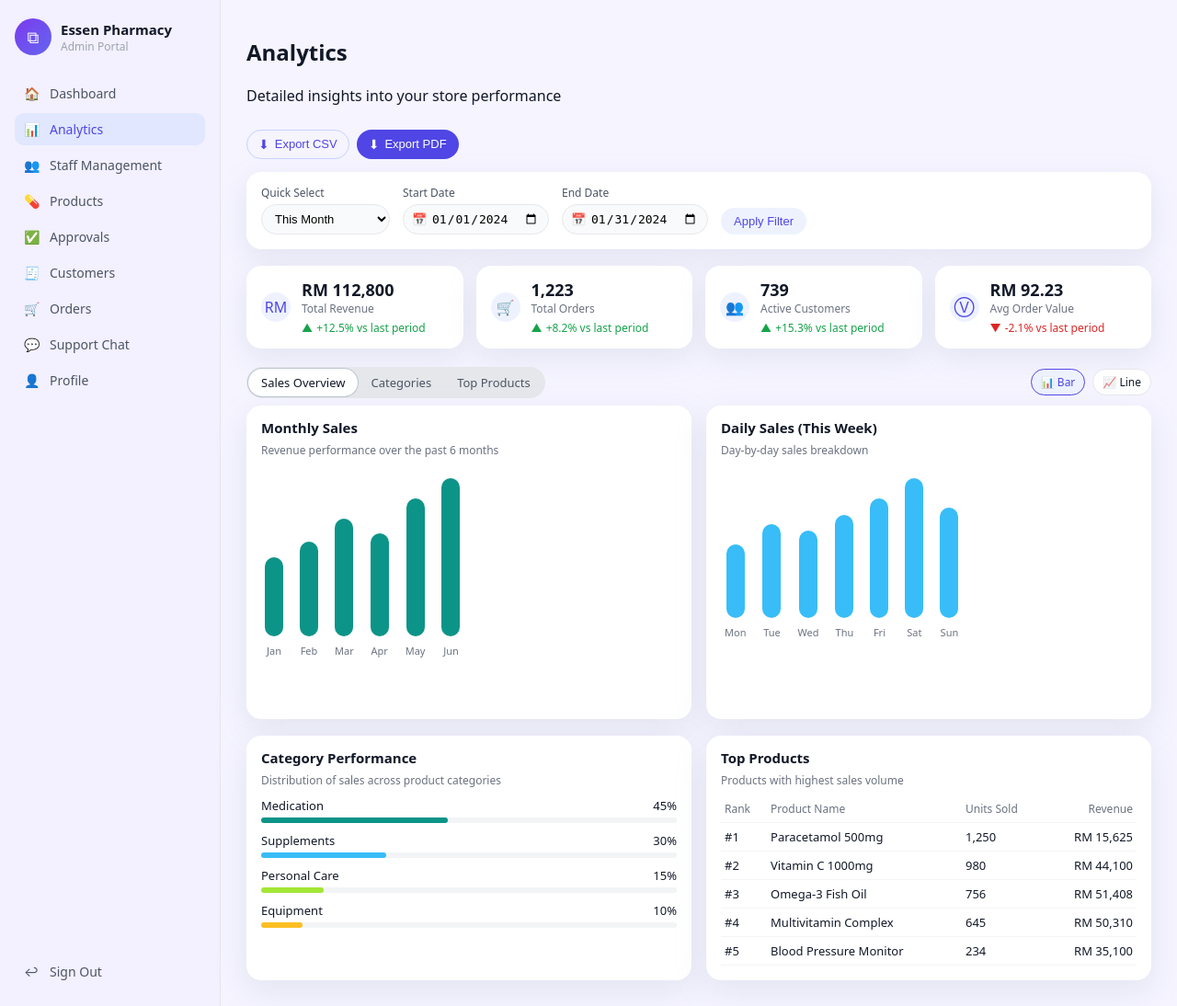
After one commit to sheaujun/CommerceGo, a PHP site: page /admin/analytics.php in a window 1280 px wide. The commit adds this page. Shown: the whole page at 92% size. Run offline with PHP 8.4, Linux system fonts and the light colour scheme; the visitor is signed in with stand-in values (Sample User, id 1).

Commit message:
Add analytics page and corresponding styles for admin dashboard

```diff
--- /dev/null
+++ b/admin/analytics.php
@@ -0,0 +1,314 @@
+<?php
+session_start();
+require_once __DIR__ . '/../db.php';
+
+if (!isset($_SESSION['userID']) || ($_SESSION['role'] ?? '') !== 'admin') {
+    header('Location: ../login.php');
+    exit;
+}
+
+// Static analytics data (placeholder, later can be queried from DB)
+$monthlySales = [
+    ['month' => 'Jan', 'sales' => 13000],
+    ['month' => 'Feb', 'sales' => 15500],
+    ['month' => 'Mar', 'sales' => 19200],
+    ['month' => 'Apr', 'sales' => 16800],
+    ['month' => 'May', 'sales' => 22500],
+    ['month' => 'Jun', 'sales' => 25800],
+];
+
+$dailySales = [
+    ['day' => 'Mon', 'sales' => 3200],
+    ['day' => 'Tue', 'sales' => 4100],
+    ['day' => 'Wed', 'sales' => 3800],
+    ['day' => 'Thu', 'sales' => 4500],
+    ['day' => 'Fri', 'sales' => 5200],
+    ['day' => 'Sat', 'sales' => 6100],
+    ['day' => 'Sun', 'sales' => 4800],
+];
+
+$categories = [
+    ['name' => 'Medication',    'value' => 45, 'color' => '#0d9488'],
+    ['name' => 'Supplements',   'value' => 30, 'color' => '#38bdf8'],
+    ['name' => 'Personal Care', 'value' => 15, 'color' => '#a3e635'],
+    ['name' => 'Equipment',     'value' => 10, 'color' => '#fbbf24'],
+];
+
+$topProducts = [
+    ['name' => 'Paracetamol 500mg',      'units' => 1250, 'revenue' => 15625],
+    ['name' => 'Vitamin C 1000mg',       'units' => 980,  'revenue' => 44100],
+    ['name' => 'Omega-3 Fish Oil',       'units' => 756,  'revenue' => 51408],
+    ['name' => 'Multivitamin Complex',   'units' => 645,  'revenue' => 50310],
+    ['name' => 'Blood Pressure Monitor', 'units' => 234,  'revenue' => 35100],
+];
+
+$totalSales      = array_sum(array_column($monthlySales, 'sales'));
+$totalOrders     = 1223;
+$activeCustomers = 739;
+$avgOrderValue   = $totalOrders > 0 ? $totalSales / $totalOrders : 0;
+
+?>
+<!DOCTYPE html>
+<html lang="en">
+<head>
+    <meta charset="UTF-8">
+    <title>Essen Pharmacy - Analytics</title>
+    <meta name="viewport" content="width=device-width, initial-scale=1.0">
+    <link rel="stylesheet" href="css/admin-dashboard.css">
+    <link rel="stylesheet" href="css/admin-analytics.css">
+</head>
+<body>
+<div class="admin-layout">
+    <aside class="sidebar">
+        <div class="sidebar-header">
+            <div class="logo-circle">
+                <span class="logo-icon">⧉</span>
+            </div>
+            <div class="sidebar-brand">
+                <div class="brand-title">Essen Pharmacy</div>
+                <div class="brand-subtitle">Admin Portal</div>
+            </div>
+        </div>
+
+        <nav class="sidebar-nav">
+            <a href="dashboard.php" class="nav-item">
+                <span class="nav-icon">🏠</span>
+                <span class="nav-label">Dashboard</span>
+            </a>
+            <a href="analytics.php" class="nav-item active">
+                <span class="nav-icon">📊</span>
+                <span class="nav-label">Analytics</span>
+            </a>
+            <a href="staff.php" class="nav-item">
+                <span class="nav-icon">👥</span>
+                <span class="nav-label">Staff Management</span>
+            </a>
+            <a href="products.php" class="nav-item">
+                <span class="nav-icon">💊</span>
+                <span class="nav-label">Products</span>
+            </a>
+            <a href="approvals.php" class="nav-item">
+                <span class="nav-icon">✅</span>
+                <span class="nav-label">Approvals</span>
+            </a>
+            <a href="customers.php" class="nav-item">
+                <span class="nav-icon">🧾</span>
+                <span class="nav-label">Customers</span>
+            </a>
+            <a href="orders.php" class="nav-item">
+                <span class="nav-icon">🛒</span>
+                <span class="nav-label">Orders</span>
+            </a>
+            <a href="#" class="nav-item">
+                <span class="nav-icon">💬</span>
+                <span class="nav-label">Support Chat</span>
+            </a>
+            <a href="#" class="nav-item">
+                <span class="nav-icon">👤</span>
+                <span class="nav-label">Profile</span>
+            </a>
+        </nav>
+
+        <div class="sidebar-footer">
+            <a href="../logout.php" class="nav-item">
+                <span class="nav-icon">↩</span>
+                <span class="nav-label">Sign Out</span>
+            </a>
+        </div>
+    </aside>
+
+    <main class="main-content">
+        <section class="analytics-header">
+            <div class="analytics-header-top">
+                <div>
+                    <h1>Analytics</h1>
+                    <p>Detailed insights into your store performance</p>
+                </div>
+                <div class="analytics-header-actions">
+                    <button class="btn-outline">
+                        <span class="btn-icon">⬇</span>
+                        Export CSV
+                    </button>
+                    <button class="btn-solid">
+                        <span class="btn-icon">⬇</span>
+                        Export PDF
+                    </button>
+                </div>
+            </div>
+        </section>
+
+        <section class="filter-card">
+            <div class="filter-grid">
+                <div class="filter-group">
+                    <label class="filter-label">Quick Select</label>
+                    <select class="filter-select">
+                        <option>This Month</option>
+                        <option>This Week</option>
+                        <option>Today</option>
+                        <option>This Quarter</option>
+                        <option>This Year</option>
+                    </select>
+                </div>
+                <div class="filter-group">
+                    <label class="filter-label" for="start-date">Start Date</label>
+                    <div class="date-input-wrapper">
+                        <span class="calendar-icon">📅</span>
+                        <input id="start-date" type="date" class="filter-input" value="2024-01-01">
+                    </div>
+                </div>
+                <div class="filter-group">
+                    <label class="filter-label" for="end-date">End Date</label>
+                    <div class="date-input-wrapper">
+                        <span class="calendar-icon">📅</span>
+                        <input id="end-date" type="date" class="filter-input" value="2024-01-31">
+                    </div>
+                </div>
+                <button class="filter-apply-btn">Apply Filter</button>
+            </div>
+        </section>
+
+        <section class="analytics-metric-grid">
+            <div class="metric-card">
+                <div class="metric-icon">RM</div>
+                <div class="metric-main">
+                    <div class="metric-value">RM <?php echo number_format($totalSales, 0); ?></div>
+                    <div class="metric-label">Total Revenue</div>
+                    <div class="metric-change positive">
+                        <span>▲</span><span>+12.5% vs last period</span>
+                    </div>
+                </div>
+            </div>
+            <div class="metric-card">
+                <div class="metric-icon">🛒</div>
+                <div class="metric-main">
+                    <div class="metric-value"><?php echo number_format($totalOrders, 0); ?></div>
+                    <div class="metric-label">Total Orders</div>
+                    <div class="metric-change positive">
+                        <span>▲</span><span>+8.2% vs last period</span>
+                    </div>
+                </div>
+            </div>
+            <div class="metric-card">
+                <div class="metric-icon">👥</div>
+                <div class="metric-main">
+                    <div class="metric-value"><?php echo number_format($activeCustomers, 0); ?></div>
+                    <div class="metric-label">Active Customers</div>
+                    <div class="metric-change positive">
+                        <span>▲</span><span>+15.3% vs last period</span>
+                    </div>
+                </div>
+            </div>
+            <div class="metric-card">
+                <div class="metric-icon">Ⓥ</div>
+                <div class="metric-main">
+                    <div class="metric-value">RM <?php echo number_format($avgOrderValue, 2); ?></div>
+                    <div class="metric-label">Avg Order Value</div>
+                    <div class="metric-change negative">
+                        <span>▼</span><span>-2.1% vs last period</span>
+                    </div>
+                </div>
+            </div>
+        </section>
+
+        <section class="analytics-tabs-header">
+            <div class="tabs-list">
+                <div class="tab-pill active">Sales Overview</div>
+                <div class="tab-pill">Categories</div>
+                <div class="tab-pill">Top Products</div>
+            </div>
+            <div class="chart-type-toggle">
+                <div class="chart-type-btn active">📊 Bar</div>
+                <div class="chart-type-btn">📈 Line</div>
+            </div>
+        </section>
+
+        <section class="analytics-main-row">
+            <div class="card">
+                <div class="card-header">
+                    <h2 class="analytics-card-title">Monthly Sales</h2>
+                    <p class="analytics-card-desc">Revenue performance over the past 6 months</p>
+                </div>
+                <div class="chart-area">
+                    <div class="chart-bars teal">
+                        <?php foreach ($monthlySales as $point): ?>
+                            <div class="chart-bar">
+                                <div class="bar" style="height: <?php echo (int)($point['sales'] / 150); ?>px;"></div>
+                                <div class="bar-label"><?php echo htmlspecialchars($point['month']); ?></div>
+                            </div>
+                        <?php endforeach; ?>
+                    </div>
+                </div>
+            </div>
+
+            <div class="card">
+                <div class="card-header">
+                    <h2 class="analytics-card-title">Daily Sales (This Week)</h2>
+                    <p class="analytics-card-desc">Day-by-day sales breakdown</p>
+                </div>
+                <div class="chart-area">
+                    <div class="chart-bars blue">
+                        <?php foreach ($dailySales as $point): ?>
+                            <div class="chart-bar">
+                                <div class="bar" style="height: <?php echo (int)($point['sales'] / 40); ?>px;"></div>
+                                <div class="bar-label"><?php echo htmlspecialchars($point['day']); ?></div>
+                            </div>
+                        <?php endforeach; ?>
+                    </div>
+                </div>
+            </div>
+        </section>
+
+        <section class="analytics-bottom-row">
+            <div class="card">
+                <div class="card-header">
+                    <h2 class="analytics-card-title">Category Performance</h2>
+                    <p class="analytics-card-desc">Distribution of sales across product categories</p>
+                </div>
+                <div class="category-list">
+                    <?php foreach ($categories as $category): ?>
+                        <div class="category-row">
+                            <div class="category-row-header">
+                                <span><?php echo htmlspecialchars($category['name']); ?></span>
+                                <span><?php echo (int)$category['value']; ?>%</span>
+                            </div>
+                            <div class="category-bar-track">
+                                <div class="category-bar-fill"
+                                     style="width: <?php echo (int)$category['value']; ?>%; background-color: <?php echo htmlspecialchars($category['color']); ?>;"></div>
+                            </div>
+                        </div>
+                    <?php endforeach; ?>
+                </div>
+            </div>
+
+            <div class="card">
+                <div class="card-header">
+                    <h2 class="analytics-card-title">Top Products</h2>
+                    <p class="analytics-card-desc">Products with highest sales volume</p>
+                </div>
+                <table class="top-products-table">
+                    <thead>
+                    <tr>
+                        <th>Rank</th>
+                        <th>Product Name</th>
+                        <th>Units Sold</th>
+                        <th>Revenue</th>
+                    </tr>
+                    </thead>
+                    <tbody>
+                    <?php $rank = 1; ?>
+                    <?php foreach ($topProducts as $product): ?>
+                        <tr>
+                            <td>#<?php echo $rank++; ?></td>
+                            <td><?php echo htmlspecialchars($product['name']); ?></td>
+                            <td><?php echo number_format($product['units'], 0); ?></td>
+                            <td>RM <?php echo number_format($product['revenue'], 0); ?></td>
+                        </tr>
+                    <?php endforeach; ?>
+                    </tbody>
+                </table>
+            </div>
+        </section>
+    </main>
+</div>
+</body>
+</html>
--- /dev/null
+++ b/admin/css/admin-analytics.css
@@ -0,0 +1,313 @@
+.analytics-header {
+    display: flex;
+    flex-direction: column;
+    gap: 8px;
+    margin-bottom: 14px;
+}
+
+.analytics-header-top {
+    display: flex;
+    flex-direction: column;
+    gap: 10px;
+}
+
+.analytics-header-actions {
+    display: flex;
+    gap: 8px;
+    flex-wrap: wrap;
+}
+
+.btn-outline,
+.btn-solid {
+    display: inline-flex;
+    align-items: center;
+    justify-content: center;
+    gap: 6px;
+    padding: 7px 12px;
+    border-radius: 999px;
+    font-size: 13px;
+    border: 1px solid transparent;
+    background-color: #4f46e5;
+    color: #ffffff;
+    text-decoration: none;
+    cursor: pointer;
+}
+
+.btn-outline {
+    background-color: transparent;
+    color: #4f46e5;
+    border-color: #c7d2fe;
+}
+
+.btn-outline:hover {
+    background-color: #e0e7ff;
+}
+
+.btn-solid:hover {
+    filter: brightness(1.03);
+}
+
+.btn-icon {
+    font-size: 14px;
+}
+
+/* Filter bar */
+.filter-card {
+    background-color: #ffffff;
+    border-radius: 16px;
+    box-shadow: 0 10px 30px rgba(148, 163, 184, 0.18);
+    padding: 14px 16px 16px;
+    margin-bottom: 18px;
+}
+
+.filter-grid {
+    display: flex;
+    flex-wrap: wrap;
+    align-items: flex-end;
+    gap: 14px;
+}
+
+.filter-group {
+    display: flex;
+    flex-direction: column;
+    gap: 4px;
+}
+
+.filter-label {
+    font-size: 12px;
+    color: #4b5563;
+    font-weight: 500;
+}
+
+.filter-select,
+.filter-input {
+    padding: 7px 10px;
+    border-radius: 999px;
+    border: 1px solid #e5e7eb;
+    font-size: 13px;
+    min-width: 140px;
+    box-sizing: border-box;
+    background-color: #f9fafb;
+}
+
+.filter-input[type="date"] {
+    padding-left: 30px;
+}
+
+.filter-input:focus,
+.filter-select:focus {
+    outline: none;
+    border-color: #7c3aed;
+    box-shadow: 0 0 0 1px rgba(124,58,237,0.25);
+    background-color: #ffffff;
+}
+
+.filter-apply-btn {
+    padding: 7px 14px;
+    border-radius: 999px;
+    border: none;
+    background-color: #eef2ff;
+    color: #4f46e5;
+    font-size: 13px;
+    cursor: pointer;
+}
+
+.filter-apply-btn:hover {
+    background-color: #e0e7ff;
+}
+
+.calendar-icon {
+    position: absolute;
+    left: 10px;
+    top: 50%;
+    transform: translateY(-50%);
+    font-size: 13px;
+    color: #9ca3af;
+}
+
+.date-input-wrapper {
+    position: relative;
+}
+
+/* Summary cards row (reuse metric style but adjust width) */
+.analytics-metric-grid {
+    margin-top: 4px;
+    display: grid;
+    grid-template-columns: repeat(4, minmax(0, 1fr));
+    gap: 14px;
+}
+
+.metric-card .metric-change {
+    margin-top: 4px;
+    font-size: 12px;
+    display: flex;
+    align-items: center;
+    gap: 4px;
+}
+
+.metric-change.positive {
+    color: #16a34a;
+}
+
+.metric-change.negative {
+    color: #dc2626;
+}
+
+/* Tabs header */
+.analytics-tabs-header {
+    margin-top: 20px;
+    margin-bottom: 8px;
+    display: flex;
+    align-items: center;
+    justify-content: space-between;
+}
+
+.tabs-list {
+    display: inline-flex;
+    padding: 2px;
+    border-radius: 999px;
+    background-color: #e5e7eb;
+}
+
+.tab-pill {
+    padding: 6px 14px;
+    border-radius: 999px;
+    font-size: 13px;
+    cursor: pointer;
+    color: #4b5563;
+}
+
+.tab-pill.active {
+    background-color: #ffffff;
+    color: #111827;
+    box-shadow: 0 0 0 1px rgba(148, 163, 184, 0.5);
+}
+
+.chart-type-toggle {
+    display: flex;
+    gap: 8px;
+}
+
+.chart-type-btn {
+    padding: 5px 10px;
+    border-radius: 999px;
+    border: 1px solid #e5e7eb;
+    font-size: 12px;
+    display: inline-flex;
+    align-items: center;
+    gap: 4px;
+    cursor: pointer;
+    background-color: #ffffff;
+}
+
+.chart-type-btn.active {
+    border-color: #4f46e5;
+    color: #4f46e5;
+    background-color: #eef2ff;
+}
+
+/* Analytics content grids */
+.analytics-main-row {
+    display: grid;
+    grid-template-columns: minmax(0, 1fr) minmax(0, 1fr);
+    gap: 16px;
+}
+
+.analytics-bottom-row {
+    margin-top: 18px;
+    display: grid;
+    grid-template-columns: minmax(0, 1fr) minmax(0, 1fr);
+    gap: 16px;
+}
+
+.analytics-card-title {
+    font-size: 15px;
+    margin: 0 0 4px;
+}
+
+.analytics-card-desc {
+    font-size: 12px;
+    color: #6b7280;
+    margin: 0;
+}
+
+.chart-area {
+    margin-top: 8px;
+    height: 260px;
+}
+
+.chart-bars.blue .bar {
+    background-color: #38bdf8;
+}
+
+.chart-bars.teal .bar {
+    background-color: #0d9488;
+}
+
+/* Category performance bars */
+.category-list {
+    margin-top: 10px;
+    display: flex;
+    flex-direction: column;
+    gap: 10px;
+}
+
+.category-row {
+    font-size: 13px;
+}
+
+.category-row-header {
+    display: flex;
+    align-items: center;
+    justify-content: space-between;
+    margin-bottom: 4px;
+}
+
+.category-bar-track {
+    height: 6px;
+    width: 100%;
+    border-radius: 999px;
+    background-color: #f3f4f6;
+}
+
+.category-bar-fill {
+    height: 6px;
+    border-radius: 999px;
+}
+
+/* Top products table */
+.top-products-table {
+    width: 100%;
+    border-collapse: collapse;
+    font-size: 13px;
+    margin-top: 8px;
+}
+
+.top-products-table th,
+.top-products-table td {
+    padding: 6px 4px;
+    border-bottom: 1px solid #f3f4f6;
+}
+
+.top-products-table th {
+    text-align: left;
+    font-size: 12px;
+    color: #6b7280;
+    font-weight: 500;
+}
+
+.top-products-table td:last-child,
+.top-products-table th:last-child {
+    text-align: right;
+}
+
+@media (max-width: 960px) {
+    .analytics-metric-grid {
+        grid-template-columns: repeat(2, minmax(0, 1fr));
+    }
+
+    .analytics-main-row,
+    .analytics-bottom-row {
+        grid-template-columns: minmax(0, 1fr);
+    }
+}
--- a/admin/dashboard.php
+++ b/admin/dashboard.php
@@ -85,15 +85,15 @@ $topProducts = [
                 <span class="nav-icon">💊</span>
                 <span class="nav-label">Products</span>
             </a>
-            <a href="#" class="nav-item">
+            <a href="approvals.php" class="nav-item">
                 <span class="nav-icon">✅</span>
                 <span class="nav-label">Approvals</span>
             </a>
-            <a href="#" class="nav-item">
+            <a href="customers.php" class="nav-item">
                 <span class="nav-icon">🧾</span>
                 <span class="nav-label">Customers</span>
             </a>
-            <a href="#" class="nav-item">
+            <a href="orders.php" class="nav-item">
                 <span class="nav-icon">🛒</span>
                 <span class="nav-label">Orders</span>
             </a>
```
